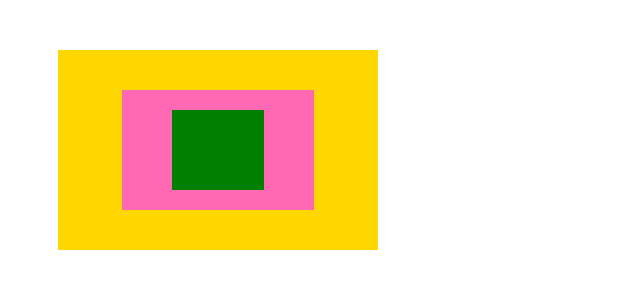
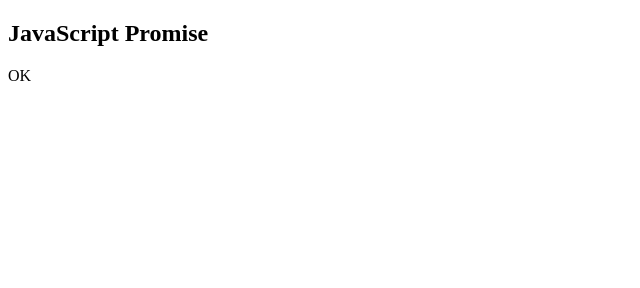
Before and after one commit to ruchi-002/javascript-assignment, a plain HTML site: page index3.html in a window 1280 px wide. Shown: the whole page, without its empty margins (0-640 px from the left). Drawn offline with Linux system fonts and the light colour scheme.

Commit message:
promise assignment

```diff
--- a/index3.html
+++ b/index3.html
@@ -1,74 +1,25 @@
 <!DOCTYPE html>
-<html lang="en">
-<head>
-    <meta charset="UTF-8">
-    <meta http-equiv="X-UA-Compatible" content="IE=edge">
-    <meta name="viewport" content="width=device-width, initial-scale=1.0">
-    <title>Event handler</title>
-    <style>
-        div{
-            margin: 50px 50px;
-            align-items: center;
-            justify-content: center;
-            display: flex;
-        }
-      #div1{
-          width: 25vw;
-          height: 25vh;
-          background-color: gold;
-      }
-      #div2{
-        width: 15vw;
-          height: 15vh;
-          background-color:hotpink;
-      }
-      #div3{
-          width: 10vw;
-          height: 10vh;
-          background-color: green;
-      }
-    </style>
-
-</head>
+<html>
 <body>
-    <div id="div1" onclick="parentCall()">
-
-        <div id="div2" onclick="child1Call()">
-
-            <div id="div3" onclick="child2Call()">
-
-            </div>
-        </div>
-    </div>
-
-
-    <script>
-    //     window.onload=function(){
-    //         document.getElementById("div3").onclick=function(){
-    //             alert("div3");
-
-    //         }
-    //         document.getElementById("div2").onclick=function(e){
-    //             alert("div2");
-    //             e.stopImmediatePropagation();
-    //             e.preventDefault();
-
-    //         }
-    //         document.getElementById("div1").onclick=function(){
-    //             alert("div1");
-    //         }
-
-    //  }
-         const parentCall=()=>{
-                alert('parent call');
-            }
-            const child1Call=()=>{
-                alert("child 1 call");
-            }
-            const child2Call=()=>{
-                alert("child 2 call");
-                event.stopPropagation();
-            }
-    </script>
+<h2>JavaScript Promise</h2>
+<p id='demo'></p>
+<script>
+function myDisplayer(some) {
+  document.getElementById('demo').innerHTML = some;
+}
+let myPromise = new Promise(function(myResolve, myReject) {
+  let x = 0;
+// some code (try to change x to 5)
+  if (x == 0) {
+    myResolve('OK');
+  } else {
+    myReject('Error');
+  }
+});
+myPromise.then(
+  function(value) {myDisplayer(value);},
+  function(error) {myDisplayer(error);}
+);
+</script>
 </body>
 </html>
```
Also changed, not shown: index2.html (added, +22 -0 lines).
